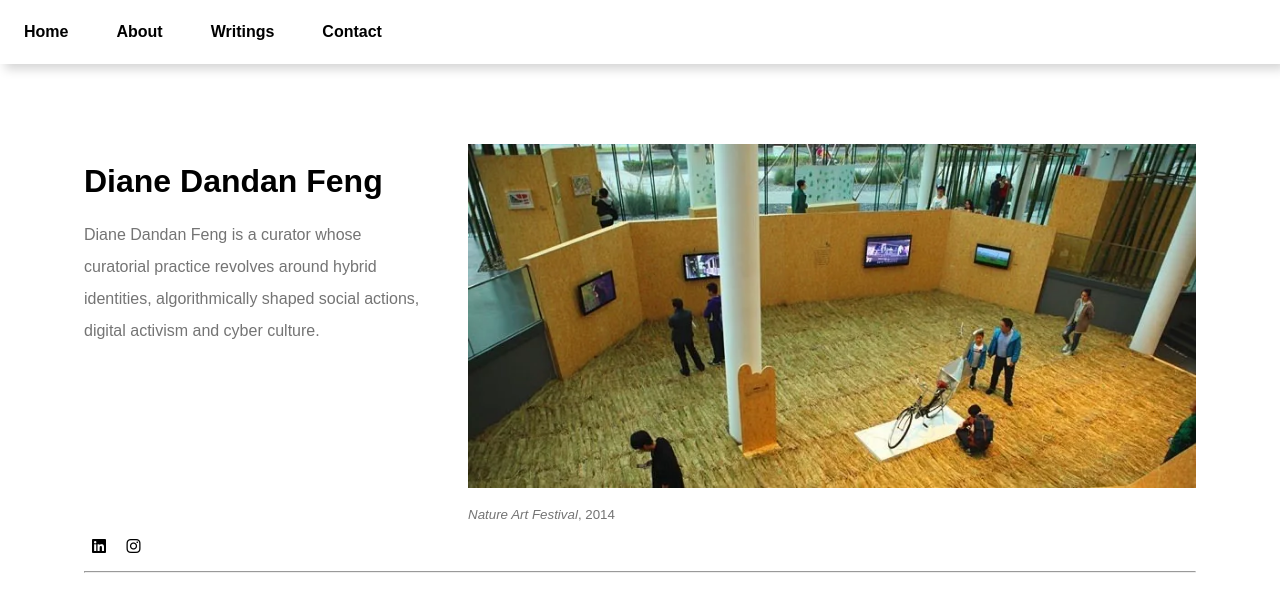
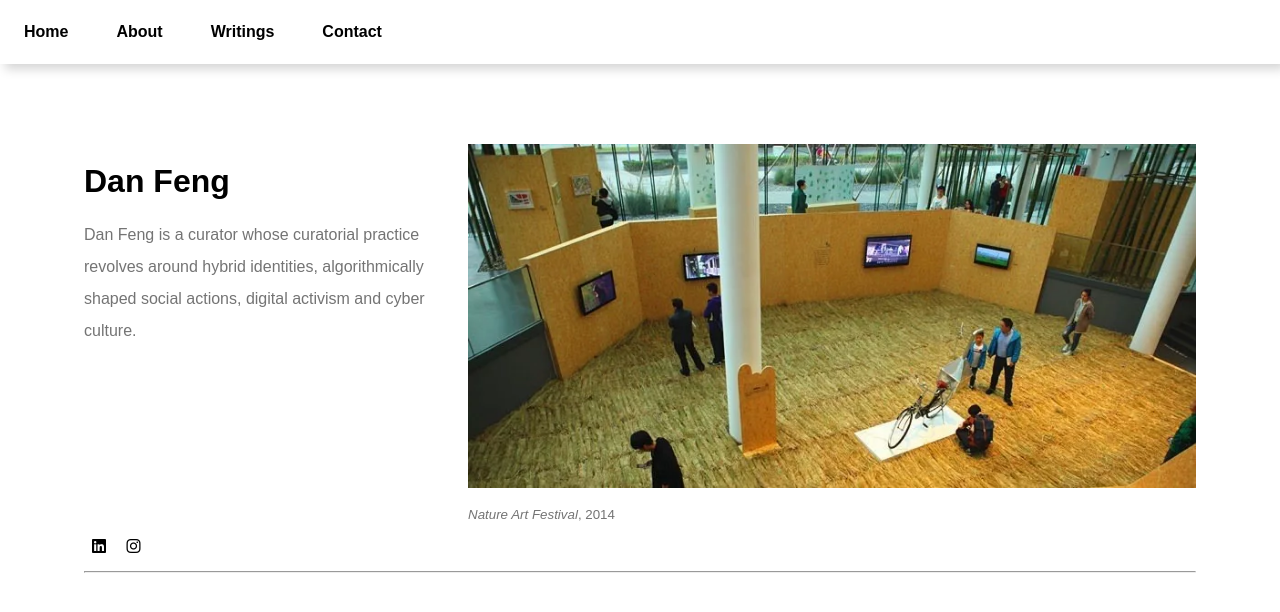
Before and after one commit to fengdiane/fengdiane.github.io, a Jekyll site: the page built from index.html, in a window 1280 px wide. Shown: the top 612 px of the page. Built offline with Jekyll 4.4.1, drawn with Linux system fonts in a browser that asks for light colours.

Commit message:
Rename Diane to Dan

```diff
--- a/_layouts/default.html
+++ b/_layouts/default.html
@@ -3,7 +3,7 @@
     <head>
         <meta charset="utf-8" />
         <meta name="viewport" content="width=device-width, initial-scale=1" />
-        <meta name="description" content="Dandan (Diane) Feng's personal profile" />
+        <meta name="description" content="Dan Feng's personal profile" />
         <link rel="apple-touch-icon" sizes="180x180" href="/assets/img/apple-touch-icon.png" />
         <link rel="icon" type="image/png" sizes="32x32" href="/assets/img/favicon-32x32.png" />
         <link rel="icon" type="image/png" sizes="16x16" href="/assets/img/favicon-16x16.png" />
--- a/about.html
+++ b/about.html
@@ -5,7 +5,7 @@ title: About
 
 <div class="col-3 col-2-lg col-4-md">
     <div class="gutter">
-        <img src="/assets/img/profile.jpeg" alt="Dandan Diane Feng" class="responsive-img" />
+        <img src="/assets/img/profile.jpeg" alt="Dan Feng" class="responsive-img" />
         <figcaption>Photograph: Nana</figcaption>
     </div>
 </div>
@@ -13,7 +13,7 @@ title: About
     <div class="gutter">
         <p>Born in 1988, China. Working and living in the Gadigal Country, sovereignty was never ceded.</p>
         <p>
-            Diane Dandan Feng is an independent curator whose curatorial practice revolves around hybrid identities,
+            Dan Feng is an independent curator whose curatorial practice revolves around hybrid identities,
             algorithmically shaped social actions, digital activism and cyber culture. Feng had worked years in the
             technology industry and cofounded a EdTech startup before she trained as a curator at the University of the
             Arts London.
--- a/index.html
+++ b/index.html
@@ -5,10 +5,10 @@ title: Home
 
 <div class="col-4 col-6-md">
     <div class="gutter">
-        <h1>Diane Dandan Feng</h1>
+        <h1>Dan Feng</h1>
         <p class="bio">
-            Diane Dandan Feng is a curator whose curatorial practice revolves around hybrid identities, algorithmically
-            shaped social actions, digital activism and cyber culture.
+            Dan Feng is a curator whose curatorial practice revolves around hybrid identities, algorithmically shaped
+            social actions, digital activism and cyber culture.
         </p>
     </div>
 </div>
```
Also changed, not shown: README.md.
